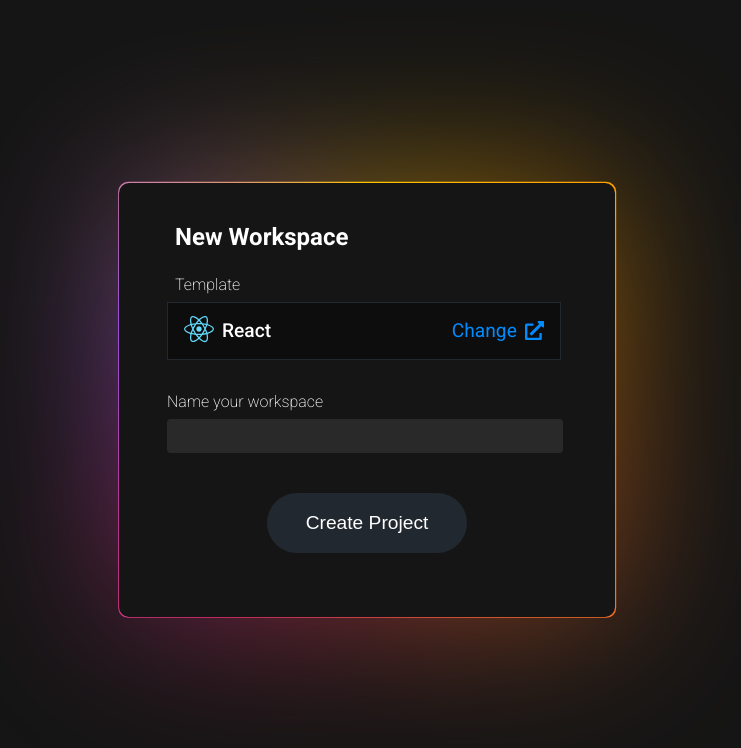
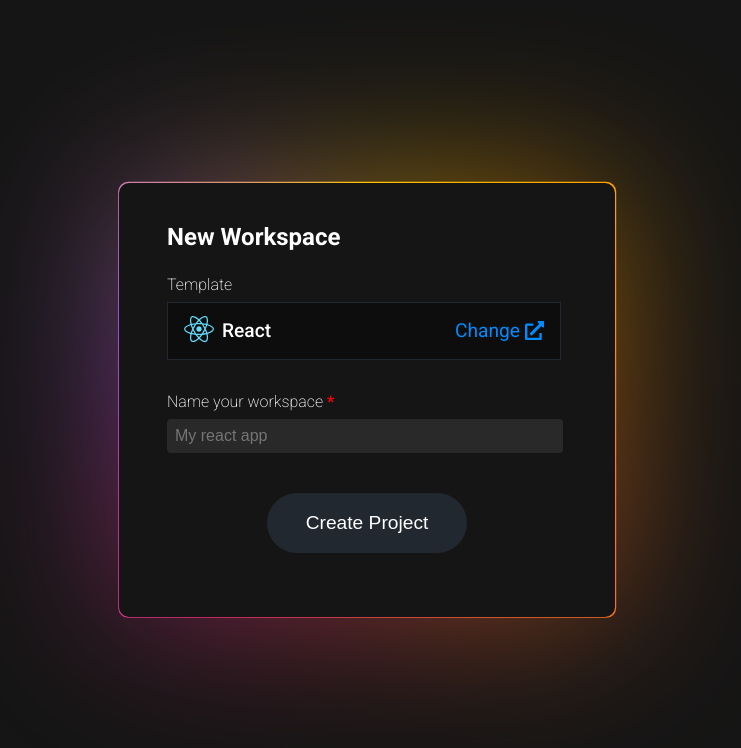
Before and after one commit to T3rex/CodeSandbox, a React (Vite) app in the folder frontend/: page / in a window 1280 px wide. Shown: the top 748 px of the page, without its empty margins (273-1014 px from the left). Built offline with nearby package versions, Linux system fonts and the light colour scheme.

Commit message:
Added error display in create project page

```diff
--- a/frontend/package.json
+++ b/frontend/package.json
@@ -13,6 +13,7 @@
     "@ant-design/icons": "^6.0.0",
     "@monaco-editor/react": "^4.7.0",
     "@tanstack/react-query": "^5.83.0",
+    "@xterm/xterm": "^5.5.0",
     "antd": "^5.26.6",
     "axios": "^1.11.0",
     "chokidar": "^4.0.3",
--- a/frontend/src/pages/CreateProject/CreateProject.css
+++ b/frontend/src/pages/CreateProject/CreateProject.css
@@ -22,7 +22,7 @@
 
 .card h2,
 p {
-  margin: 0.5rem 0.5rem;
+  margin: 0.5rem 0rem;
   height: max-content;
 }
 
@@ -57,6 +57,7 @@ p {
   font-size: 1.2rem;
   font-weight: 400;
   cursor: pointer;
+  margin-right: 0.3rem;
   margin-top: auto;
   margin-bottom: auto;
   place-items: center;
@@ -94,6 +95,15 @@ p {
 .project-name input:focus {
   outline: none;
   box-shadow: 0 0 0 2px #f76769, 0 0 0 2px #f76769;
+}
+
+.error {
+  color: #f76769;
+  font-size: 0.9rem;
+  margin-top: 0.5rem;
+  font-weight: semibold;
+  text-align: left;
+  font-style: italic;
 }
 
 .create-project-btn {
--- a/frontend/src/pages/CreateProject/CreateProject.jsx
+++ b/frontend/src/pages/CreateProject/CreateProject.jsx
@@ -4,21 +4,41 @@ import { getFileIcon } from "../../utils/FileIconUtil";
 import { FaExternalLinkAlt } from "react-icons/fa";
 
 import "./CreateProject.css";
+import { useEffect, useState } from "react";
 
-const CreateProject = () => {
+const CreateProject = ({ template = "react" }) => {
+  const [projectName, setProjectName] = useState("");
+  const [error, setError] = useState("");
   const { createProjectMutate, isPending, isError } = useCreateProject(
-    "new_project",
-    "react"
+    projectName.split(" ").join("-").toLowerCase() || "my-app",
+    template
   );
 
   const navigate = useNavigate();
 
   async function handleCreateProject() {
     try {
+      if (!projectName.trim()) {
+        setError("Project name cannot be empty.");
+        return;
+      }
+      setError(null);
+
       const response = await createProjectMutate();
       navigate(`/project/${response.data.projectId}`);
     } catch (error) {}
   }
+
+  useEffect(() => {
+    let timer;
+    if (error) {
+      clearTimeout(timer);
+      timer = setTimeout(() => {
+        setError("");
+      }, 3000);
+    }
+    return () => clearTimeout(timer);
+  }, [error]);
 
   return (
     <div className="container">
@@ -32,8 +52,18 @@ const CreateProject = () => {
         </div>
 
         <div className="project-name">
-          <p>Name your workspace</p>
-          <input type="text" />
+          <p>
+            Name your workspace{" "}
+            <span style={{ color: "red", fontWeight: "bold" }}> *</span>
+          </p>
+          <input
+            type="text"
+            onChange={(e) => setProjectName(e.target.value)}
+            value={projectName}
+            placeholder={`My ${template} app`}
+            required
+          />
+          {error && <p className="error">{error}</p>}
         </div>
 
         <button
```
Also changed, not shown: 1 other file (tests, documents, lock files or other folders).
